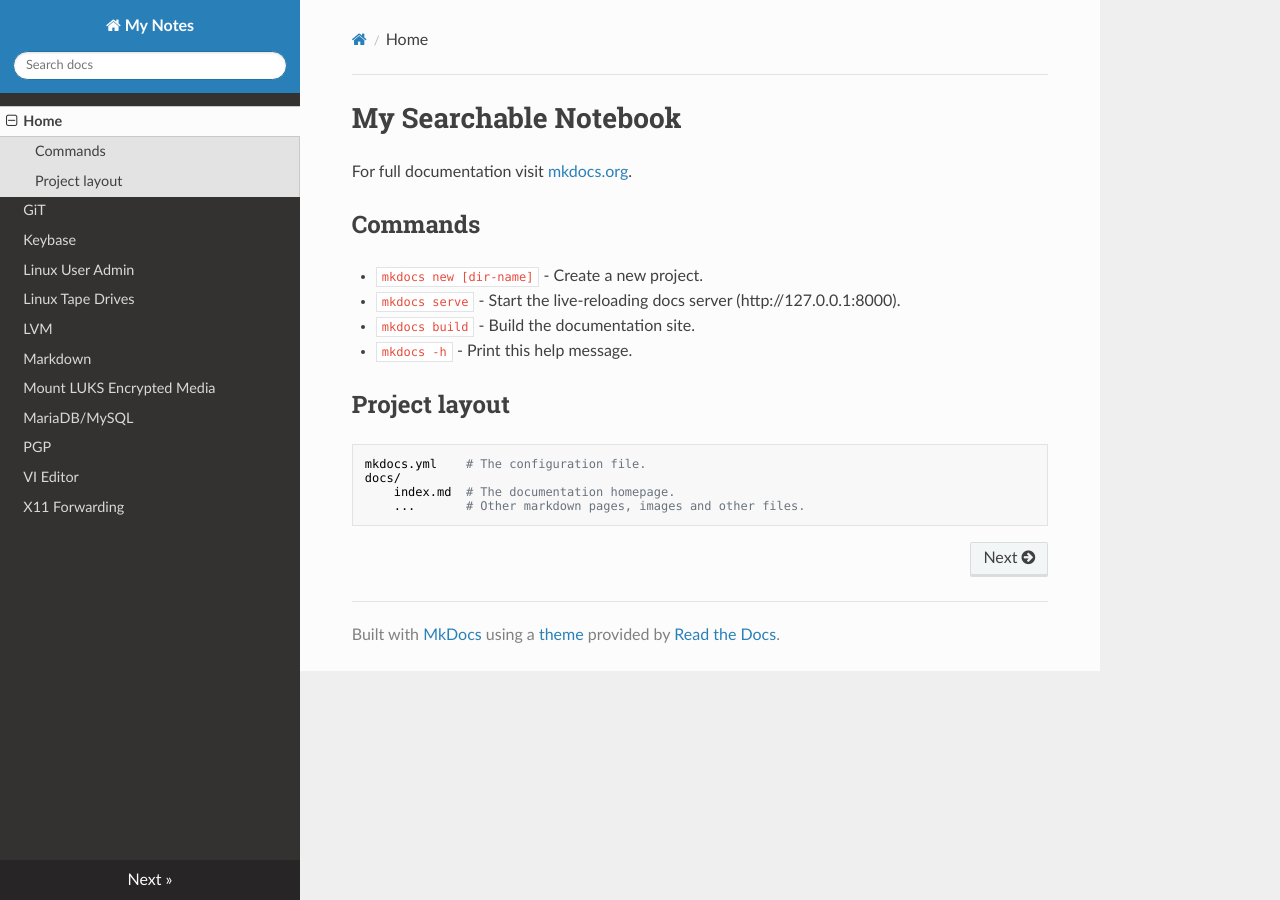
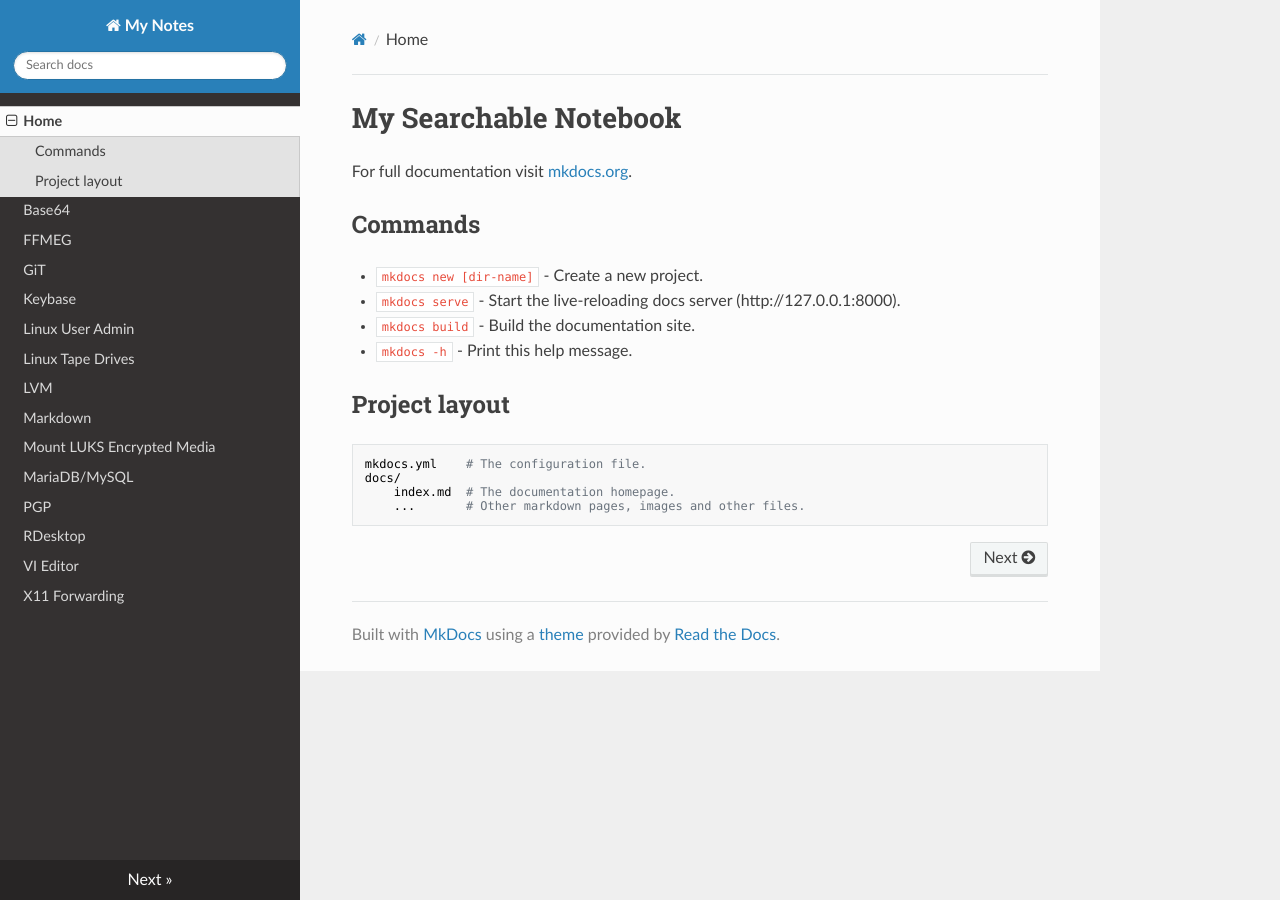
Before and after one commit to rldutch1/notes, an MkDocs documentation site: the page built from docs/index.md, in a window 1280 px wide. Built offline with MkDocs 1.6.1, drawn with Linux system fonts in a browser that asks for light colours; nearby versions of some CDN libraries.

Commit message:
Added base64, ffmpeg, and rdesktop.

```diff
--- a/mkdocs.yml
+++ b/mkdocs.yml
@@ -1,6 +1,8 @@
 site_name: My Notes
 nav:
     - Home: index.md
+    - Base64: base64.md
+    - FFMEG: ffmpeg.md
     - GiT: git.md
     - Keybase: keybase.md
     - Linux User Admin: linuxuser.md
@@ -10,6 +12,7 @@ nav:
     - Mount LUKS Encrypted Media: luksmount.md
     - MariaDB/MySQL: mysql.md
     - PGP: pgp.md
+    - RDesktop: rdesktop.md
     - VI Editor: vi_editor.md
     - X11 Forwarding: x11_forwarding.md
 theme: readthedocs
```
Also changed, not shown: site/404.html, site/git/index.html, site/index.html, site/keybase/index.html, site/linuxtapedrives/index.html, site/linuxuser/index.html, site/luksmount/index.html, site/lvm/index.html, site/markdown/index.html, site/mysql/index.html, site/pgp/index.html, site/search.html, site/search/search_index.json, site/vi_editor/index.html, 1 more files, 1 other file.
